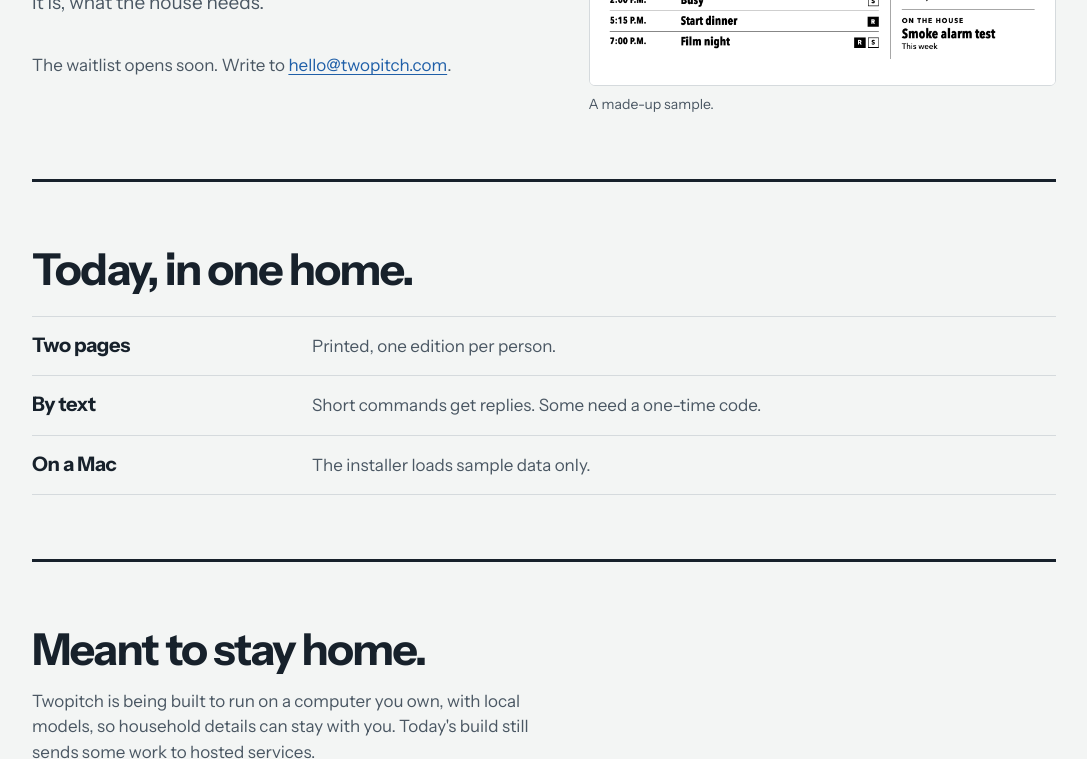
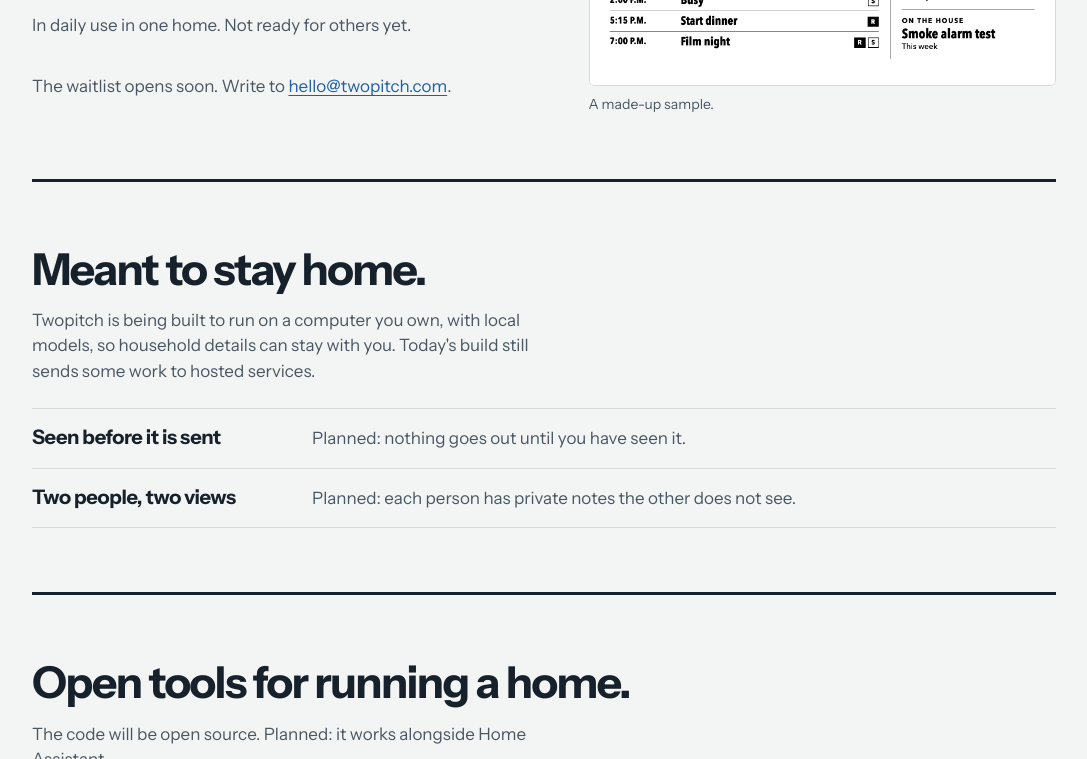
Before and after one commit to dyhedral/twopitch.com, a plain HTML site: page index.html in a window 1280 px wide. Shown: the part 459-1218 px from the top of the page, without its empty margins (96-1183 px from the left). Drawn offline with Linux system fonts and the light colour scheme.

Commit message:
Fold the Today section into one line under the hero
Co-Authored-By: Claude Fable 5.2 <noreply@anthropic.com>

```diff
--- a/index.html
+++ b/index.html
@@ -45,6 +45,7 @@
 
   .hero { padding: var(--s6) 0 var(--s6); display: grid; gap: var(--s6); }
   .wait { margin-top: var(--s5); color: var(--text-2); }
+  .now { color: var(--text-2); margin-top: var(--s4); }
   .wait a { display: inline-block; padding: 12px 0; }
 
   figure.paper { margin: 0; }
@@ -92,21 +93,13 @@
       <div>
         <h1 id="h">A shared assistant <span class="hl">for two</span>.</h1>
         <p class="lede">One helper for the pair of you: what is on today, whose turn it is, what the house needs.</p>
+        <p class="now">In daily use in one home. Not ready for others yet.</p>
         <p class="wait" id="waitlist">The waitlist opens soon. Write to <a href="mailto:hello@twopitch.com">hello@twopitch.com</a>.</p>
       </div>
       <figure class="paper" id="paper">
         <div class="sheet"><picture><source media="(max-width: 759px)" srcset="paper-sample-phone.png" width="1056" height="1046"><img src="paper-sample.png" width="1576" height="1364" alt="A printed morning paper for San Francisco with a greeting to Robin and a table of today's events."></picture></div>
         <figcaption>A made-up sample.</figcaption>
       </figure>
-    </section>
-
-    <section class="band" aria-labelledby="h-today">
-      <h2 id="h-today">Today, in one home.</h2>
-      <ul class="ledger">
-        <li><h3>Two pages</h3><p>Printed, one edition per person.</p></li>
-        <li><h3>By text</h3><p>Short commands get replies. Some need a one-time code.</p></li>
-        <li><h3>On a Mac</h3><p>The installer loads sample data only.</p></li>
-      </ul>
     </section>
 
     <section class="band" aria-labelledby="h-home">
```
